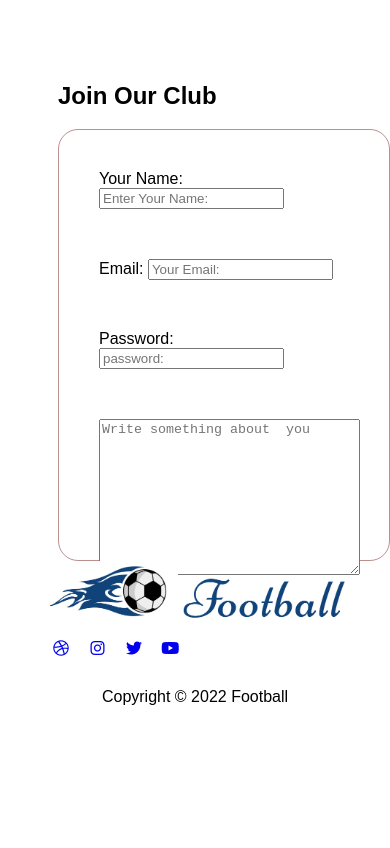
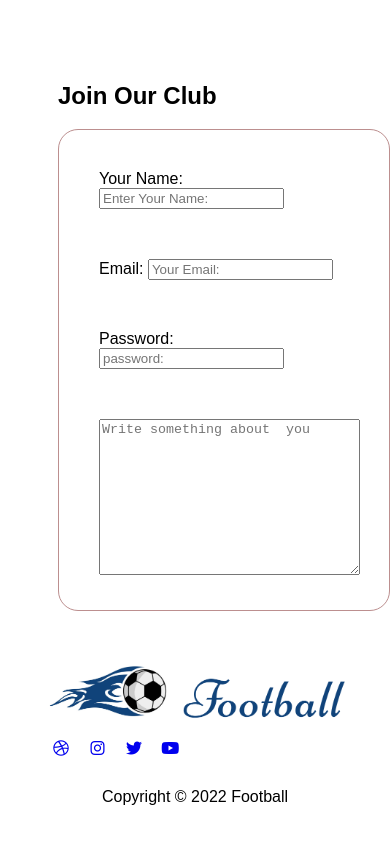
Before and after one commit to Mehedi287/Foot-Ball-Club, a plain HTML site: page index.html in a window 390 px wide. Shown: the part 8718-9566 px from the top of the page. Before the commit the page ends 9466 px from the top, so only its background shows below. Drawn offline with Linux system fonts and the light colour scheme.

Commit message:
mobile check

```diff
--- a/style.css
+++ b/style.css
@@ -261,7 +261,8 @@ for mobile device
     }
     form{
       width: 250px;
-      height: 350px;
+      height: 400px;
+      margin-bottom: 50px;
     }
 }
 /*------------------
@@ -313,5 +314,6 @@ responsive for tablet
         }
         .join-us{
           margin-left: 140px;
+          margin-bottom: 50px;
         }
 }
```
